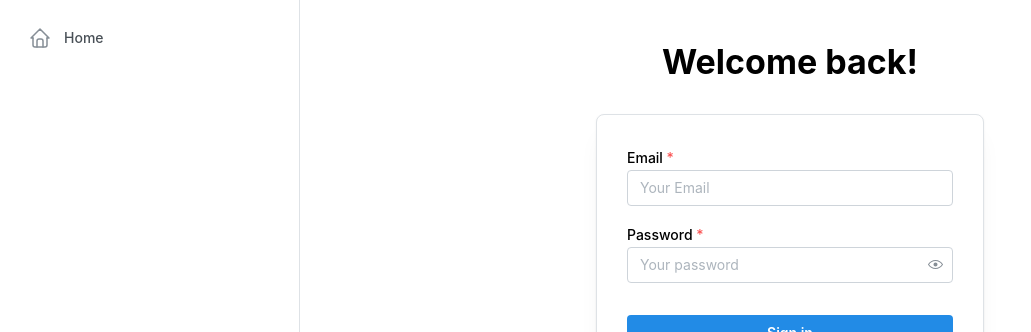
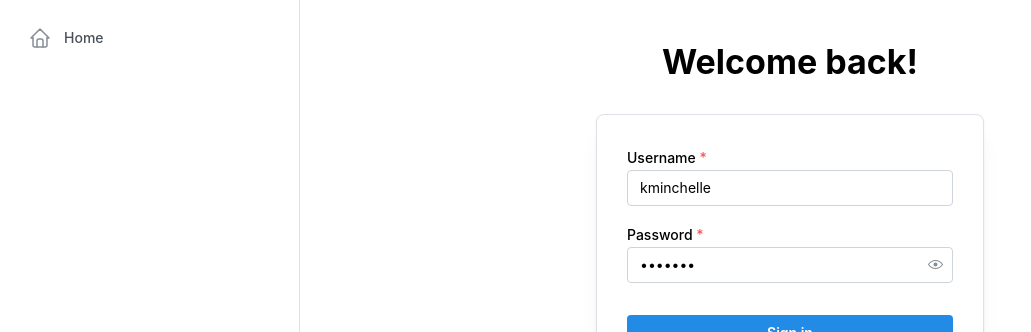
Before and after one commit to MarginalCasey/leading-information-system-offline-assignment, a React (Create React App) app: page /login in a window 1280 px wide. Shown: the top 332 px of the page, without its empty margins (0-1031 px from the left). Built offline with nearby package versions, Linux system fonts and the light colour scheme.

Commit message:
Add an user store to store user data and use it in Login page

```diff
--- /dev/null
+++ b/src/hooks/useUserStore.js
@@ -0,0 +1,15 @@
+import { create } from "zustand";
+
+const useUserStore = create((set) => ({
+  user: sessionStorage.getItem("user") || null,
+  setUser: (user) => {
+    sessionStorage.setItem("user", user);
+    set({ user });
+  },
+  resetUser: () => {
+    sessionStorage.removeItem("user");
+    set({ user: null });
+  },
+}));
+
+export default useUserStore;
--- a/src/index.js
+++ b/src/index.js
@@ -1,5 +1,6 @@
 import { createTheme, MantineProvider } from "@mantine/core";
 import "@mantine/core/styles.css";
+import { QueryClient, QueryClientProvider } from "@tanstack/react-query";
 import React from "react";
 import ReactDOM from "react-dom/client";
 import {
@@ -12,6 +13,8 @@ import "./index.css";
 import Home from "./pages/Home";
 import Login from "./pages/Login";
 import reportWebVitals from "./reportWebVitals";
+
+const queryClient = new QueryClient();
 
 const theme = createTheme({
   /** Put your mantine theme override here */
@@ -41,9 +44,11 @@ const router = createBrowserRouter([
 const root = ReactDOM.createRoot(document.getElementById("root"));
 root.render(
   <React.StrictMode>
-    <MantineProvider theme={theme}>
-      <RouterProvider router={router} />
-    </MantineProvider>
+    <QueryClientProvider client={queryClient}>
+      <MantineProvider theme={theme}>
+        <RouterProvider router={router} />
+      </MantineProvider>
+    </QueryClientProvider>
   </React.StrictMode>
 );
 
--- a/src/pages/Login.js
+++ b/src/pages/Login.js
@@ -6,20 +6,71 @@ import {
   TextInput,
   Title,
 } from "@mantine/core";
+import { useMutation } from "@tanstack/react-query";
+import { useEffect, useState } from "react";
+import useUserStore from "../hooks/useUserStore";
+import login from "../providers/login";
 
 function Login() {
+  const [username, setUsername] = useState("kminchelle");
+  const [password, setPassword] = useState("0lelplR");
+
+  const handleUsernameChange = (e) => {
+    setUsername(e.target.value);
+  };
+
+  const handlePasswordChange = (e) => {
+    setPassword(e.target.value);
+  };
+
+  const setUser = useUserStore((state) => state.setUser);
+  const loginMutation = useMutation({
+    mutationFn: ({ username, password }) => login(username, password),
+    onSuccess: (user) => {
+      setUser({
+        ...user,
+        password,
+      });
+    },
+  });
+
+  const handleSubmit = () => {
+    loginMutation.mutate({ username, password });
+  };
+
+  useEffect(() => {
+    if (loginMutation.error) {
+      loginMutation.reset();
+    }
+  }, [username, password]);
+
   return (
     <Container size={420} my={40}>
       <Title ta="center">Welcome back!</Title>
       <Paper withBorder shadow="md" p={30} mt={30} radius="md">
-        <TextInput label="Email" placeholder="Your Email" required />
+        <TextInput
+          label="Username"
+          placeholder="Your username"
+          required
+          value={username}
+          onChange={handleUsernameChange}
+          error={loginMutation.error?.message}
+        />
         <PasswordInput
           label="Password"
           placeholder="Your password"
           required
           mt="md"
+          value={password}
+          onChange={handlePasswordChange}
+          error={loginMutation.error?.message}
         />
-        <Button fullWidth mt="xl">
+        <Button
+          fullWidth
+          mt="xl"
+          onClick={handleSubmit}
+          loading={loginMutation.isPending}
+        >
           Sign in
         </Button>
       </Paper>
--- /dev/null
+++ b/src/providers/login.js
@@ -0,0 +1,20 @@
+function login(username, password) {
+  return fetch("https://dummyjson.com/auth/login", {
+    method: "POST",
+    headers: {
+      "Content-Type": "application/json",
+    },
+    body: JSON.stringify({
+      username,
+      password,
+    }),
+  }).then((response) => {
+    if (response.ok) {
+      return response.json();
+    }
+
+    throw new Error("Login failed");
+  });
+}
+
+export default login;
```
